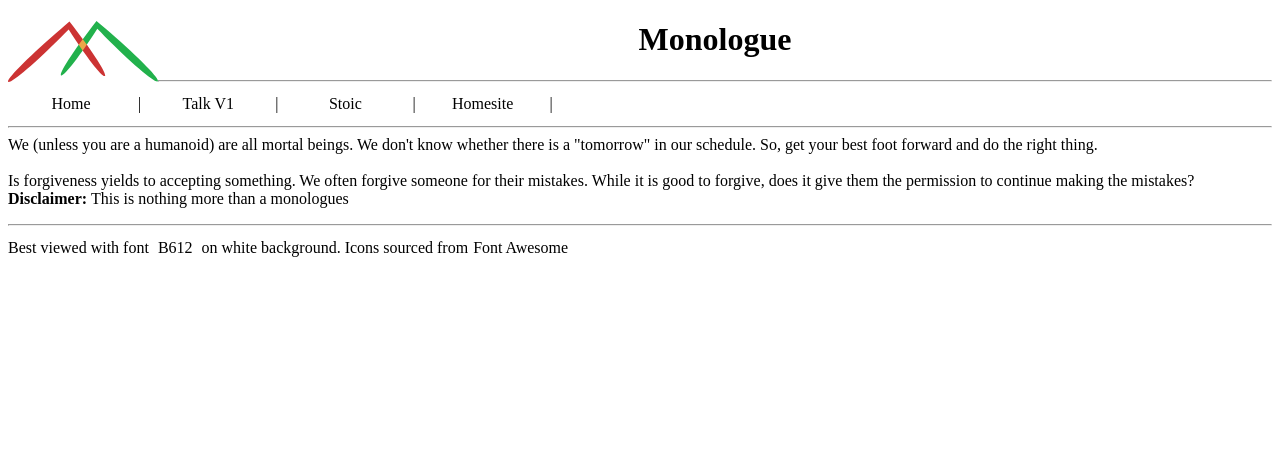
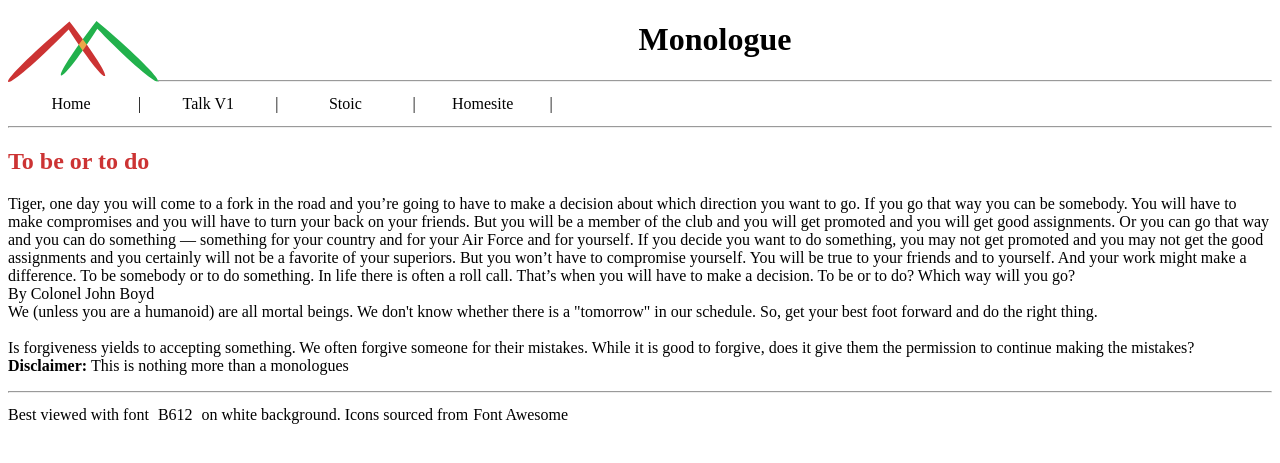
Before and after one commit to muralinarayanan/muralinarayanan.github.io, a Jekyll site: the page built from talk.vol1.html, in a window 1280 px wide. Shown: the top 463 px of the page. Built offline with Jekyll 4.4.1, drawn with Linux system fonts in a browser that asks for light colours; some web fonts are replaced.

Commit message:
Add ooda

```diff
--- a/talk.vol1.html
+++ b/talk.vol1.html
@@ -2,6 +2,12 @@
 layout: monologues
 title: Monologue
 ---
+<h2>To be or to do </h2>
+    Tiger, one day you will come to a fork in the road and you’re going to have to make a decision about which direction you want to go. If you go that way you can be somebody. You will have to make compromises and you will have to turn your back on your friends. But you will be a member of the club and you will get promoted and you will get good assignments. Or you can go that way and you can do something — something for your country and for your Air Force and for yourself. If you decide you want to do something, you may not get promoted and you may not get the good assignments and you certainly will not be a favorite of your superiors. But you won’t have to compromise yourself. You will be true to your friends and to yourself. And your work might make a difference. To be somebody or to do something. In life there is often a roll call. That’s when you will have to make a decision. To be or to do? Which way will you go?
+<br>
+By Colonel John Boyd
+<br>
+
 
 We (unless you are a humanoid) are all mortal beings.
 We don't know whether there is a "tomorrow" in our schedule.
```
